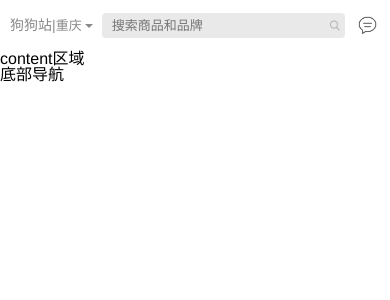
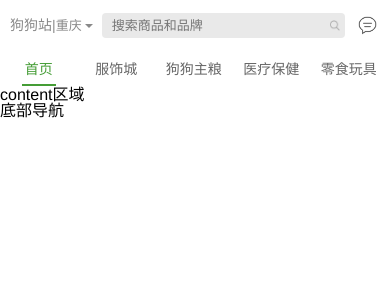
Before and after one commit to dmxyws/epet, a Vue app: page / in a window 390 px wide. Shown: the top 300 px of the page. Built offline with nearby package versions, Linux system fonts and the light colour scheme.

Commit message:
header组件静态页百分比还原，iPhone5~iPhone6 plus兼容性完美

```diff
--- a/src/components/header/header.vue
+++ b/src/components/header/header.vue
@@ -19,11 +19,89 @@
         <a href="javascript:;" class="h-msg"><img src="./img/mydope.png"></a>
       </div>
     </div>
+    <div class="nav-wrap">
+      <ul class="nav-list">
+        <li class="nav-item on">
+          <a href="javascript:;">
+            <span class="rela">
+              <span>首页</span>
+              <i></i>
+            </span>
+          </a>
+        </li>
+        <li class="nav-item">
+          <a href="javascript:;">
+            <span class="rela">
+              <span>服饰城</span>
+              <i></i>
+            </span>
+          </a>
+        </li>
+        <li class="nav-item">
+          <a href="javascript:;">
+            <span class="rela">
+              <span>狗狗主粮</span>
+              <i></i>
+            </span>
+          </a>
+        </li>
+        <li class="nav-item">
+          <a href="javascript:;">
+            <span class="rela">
+              <span>医疗保健</span>
+              <i></i>
+            </span>
+          </a>
+        </li>
+        <li class="nav-item">
+          <a href="javascript:;">
+            <span class="rela">
+              <span>零食玩具</span>
+              <i></i>
+            </span>
+          </a>
+        </li>
+        <li class="nav-item">
+          <a href="javascript:;">
+            <span class="rela">
+              <span>日用外出</span>
+              <i></i>
+            </span>
+          </a>
+        </li>
+        <li class="nav-item">
+          <a href="javascript:;">
+            <span class="rela">
+              <span>美容香波</span>
+              <i></i>
+            </span>
+          </a>
+        </li>
+      </ul>
+    </div>
   </div>
 </template>
 
 <script>
-  export default{}
+  export default{
+    mounted () {
+      function preNavWidth () {
+        let width = document.documentElement.clientWidth
+        let navItem = document.querySelectorAll('.header-wraper .nav-wrap .nav-list .nav-item')
+        console.log(navItem.length, width)
+        if (width === 414) {
+          for (let i = 0; i < navItem.length; i++) {
+            navItem[i].style.width = width / 5 - 0.46 + 'px'
+          }
+        } else {
+          for (let i = 0; i < navItem.length; i++) {
+            navItem[i].style.width = width / 5 - 0.5 + 'px'
+          }
+        }
+      }
+      preNavWidth()
+    }
+  }
 </script>
 
 <style lang="stylus" ref="stylesheet/stylus">
@@ -96,4 +174,36 @@
             margin-left: 10px;
             border: 0;
             vertical-align: middle;
+    .nav-wrap
+      width 100%
+      overflow hidden
+      .nav-list
+        float left
+        white-space nowrap
+        font-size 0
+        .nav-item
+          height: 36px
+          display inline-block
+          &.on
+            span
+              display inline-block
+              color #459d36
+            i
+              background: #459d36
+          a
+            display: block
+            height: 100%
+            width: 100%
+            line-height: 36px
+            text-align center
+            font-size 14px
+            color: #666
+            .rela
+              position relative
+              i
+                position: absolute
+                left -10%
+                bottom 1px
+                width 120%
+                height: 2px
 </style>
```
